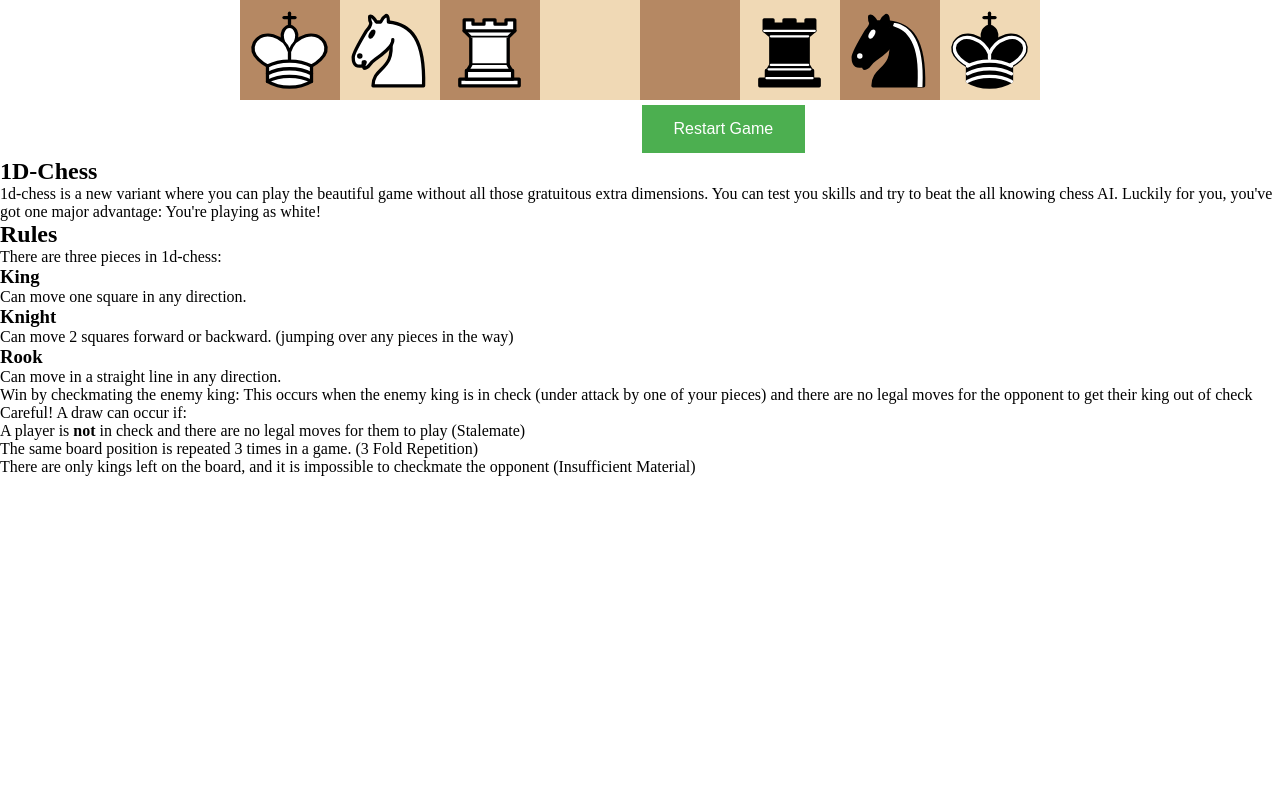
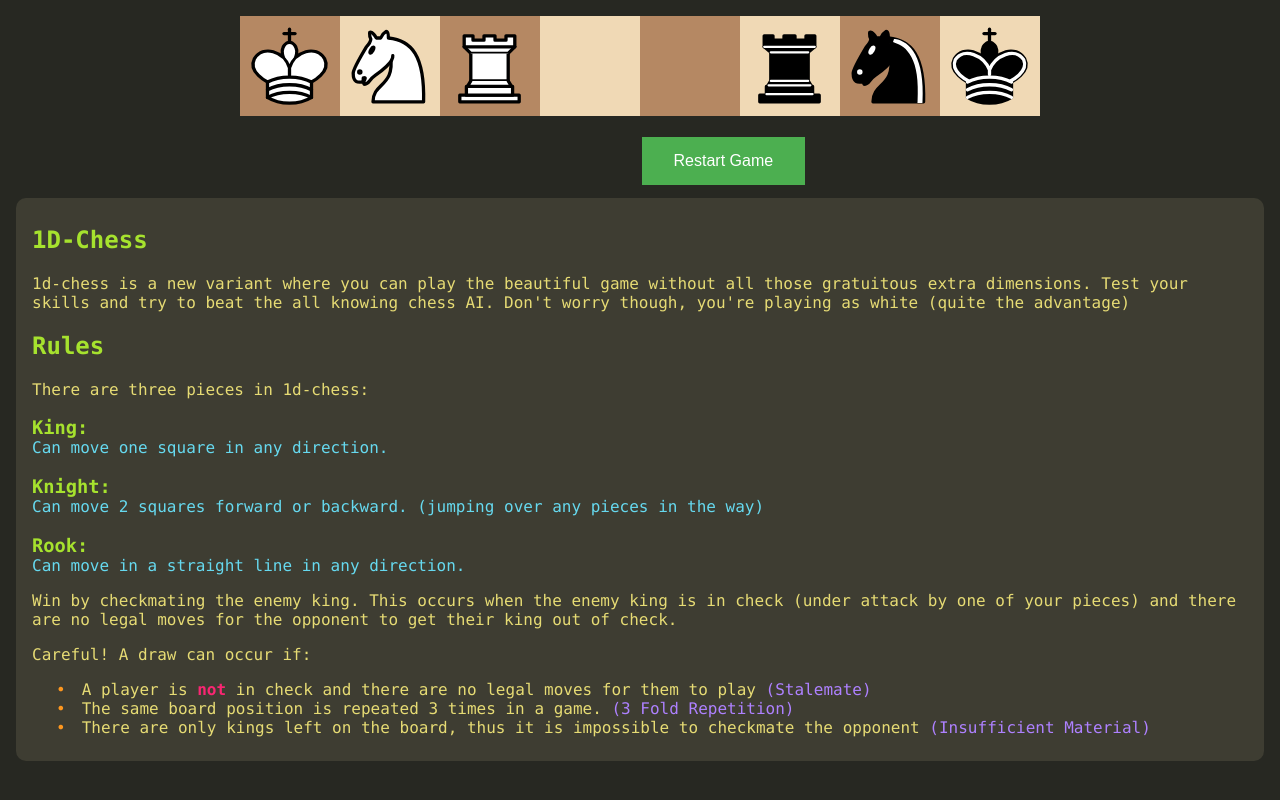
Before and after one commit to Rowan441/Rowan441.github.io, a plain HTML site: page chess.html in a window 1280 px wide. Drawn offline with Linux system fonts and the light colour scheme.

Commit message:
Added styling?

```diff
--- a/chess.html
+++ b/chess.html
@@ -25,40 +25,39 @@
 	<div id="chess-container">
 		<canvas id="chess-canvas" width="800" height="100"></canvas>
 		<div id="buttons">
-			<button id="chess-draw" class="invisible" type="button" > Claim Draw </button>
+			<button id="chess-draw" class="invisible" type="button" title="Neither player can checkmate!"> Claim Draw </button>
 			<button id="chess-replay" type="button"> Restart Game</button>
 		</div>
 	</div>
 
-	<section>
+	<section class="rules">
 
 		<h1> 1D-Chess </h1>
 
 		<p>
 			1d-chess is a new variant where you can play the beautiful game without all those gratuitous extra dimensions.
-			You can test you skills and try to beat the all knowing chess AI. Luckily for you, you've got one major advantage:
-			You're playing as white!
+			Test your skills and try to beat the all knowing chess AI. Don't worry though, you're playing as white (quite the advantage)
 		</p>
 
 		<h2> Rules </h2>
 
 		<p> There are three pieces in 1d-chess: </p>
 
-		<h3> King </h3>
+		<h3 class="piecerules"> King: </h3>
 
-		<p>  Can move one square in any direction. </p>
+		<p class="moverules">  Can move one square in any direction. </p>
 
-		<h3> Knight </h3>
+		<h3 class="piecerules"> Knight: </h3>
 
-		<p>  Can move 2 squares forward or backward. (jumping over any pieces in the way) </p>
+		<p class="moverules">  Can move 2 squares forward or backward. (jumping over any pieces in the way) </p>
 
-		<h3> Rook </h3>
+		<h3 class="piecerules"> Rook: </h3>
 
-		<p>  Can move in a straight line in any direction. </p>
+		<p class="moverules">  Can move in a straight line in any direction. </p>
 
 		<p>
-			Win by checkmating the enemy king: This occurs when the enemy king is in check (under attack by one of your pieces)
-			and there are no legal moves for the opponent to get their king out of check
+			Win by checkmating the enemy king. This occurs when the enemy king is in check (under attack by one of your pieces)
+			and there are no legal moves for the opponent to get their king out of check.
 		</p>
 
 		<p>
@@ -66,9 +65,9 @@
 		</p>
 
 		<ul>
-			<li> A player is <strong>not</strong> in check and there are no legal moves for them to play (Stalemate) </li>
-			<li> The same board position is repeated 3 times in a game. (3 Fold Repetition) </li>
-			<li> There are only kings left on the board, and it is impossible to checkmate the opponent (Insufficient Material) </li>
+			<li> A player is <strong>not</strong> in check and there are no legal moves for them to play <span class="purple">(Stalemate)</span> </li>
+			<li> The same board position is repeated 3 times in a game. <span class="purple">(3 Fold Repetition)</span> </li>
+			<li> There are only kings left on the board, thus it is impossible to checkmate the opponent <span class="purple">(Insufficient Material)</span> </li>
 		</ul>
 
 
--- a/css/styles.css
+++ b/css/styles.css
@@ -1,12 +1,14 @@
-* {
+body {
 	padding: 0;
 	margin: 0;
+  background-color: #272822;
+  font-family: Consolas,monaco,monospace;
 }
 
 canvas {
 	background: #eee;
 	display: block;
-	margin: 0 auto;
+	margin: 16px auto;
 }
 
 #buttons {
@@ -28,3 +30,49 @@ canvas {
 .invisible {
 	visibility: hidden;
 }
+
+section.rules {
+  background-color: #3e3d32;
+  padding: 8px 16px;
+  margin: 8px 16px;
+  border-radius: 10px;
+  color: #FFFFFF;
+}
+
+h1, h2, h3, h4, h5, h6 {
+  color: #a6e22e;
+}
+
+p, li {
+  color: #e6db74
+}
+
+strong {
+  color: #f92672
+}
+
+ul {
+  list-style: none; /* Remove default bullets */
+}
+
+/* https://www.w3schools.com/howto/howto_css_bullet_color.asp */
+ul li::before {
+  content: "\2022";  /* Add content: \2022 is the CSS Code/unicode for a bullet */
+  color: #fd971f; /* Change the color */
+  display: inline-block; /* Needed to add space between the bullet and the text */
+  width: 1em; /* Also needed for space (tweak if needed) */
+  margin-left: -1em; /* Also needed for space (tweak if needed) */
+}
+
+.purple {
+  color: #ae81ff;
+}
+
+p.moverules {
+  color: #66d9ef;
+  margin-top: 0px;
+}
+
+h3.piecerules {
+  margin-bottom: 0px;
+}
```
